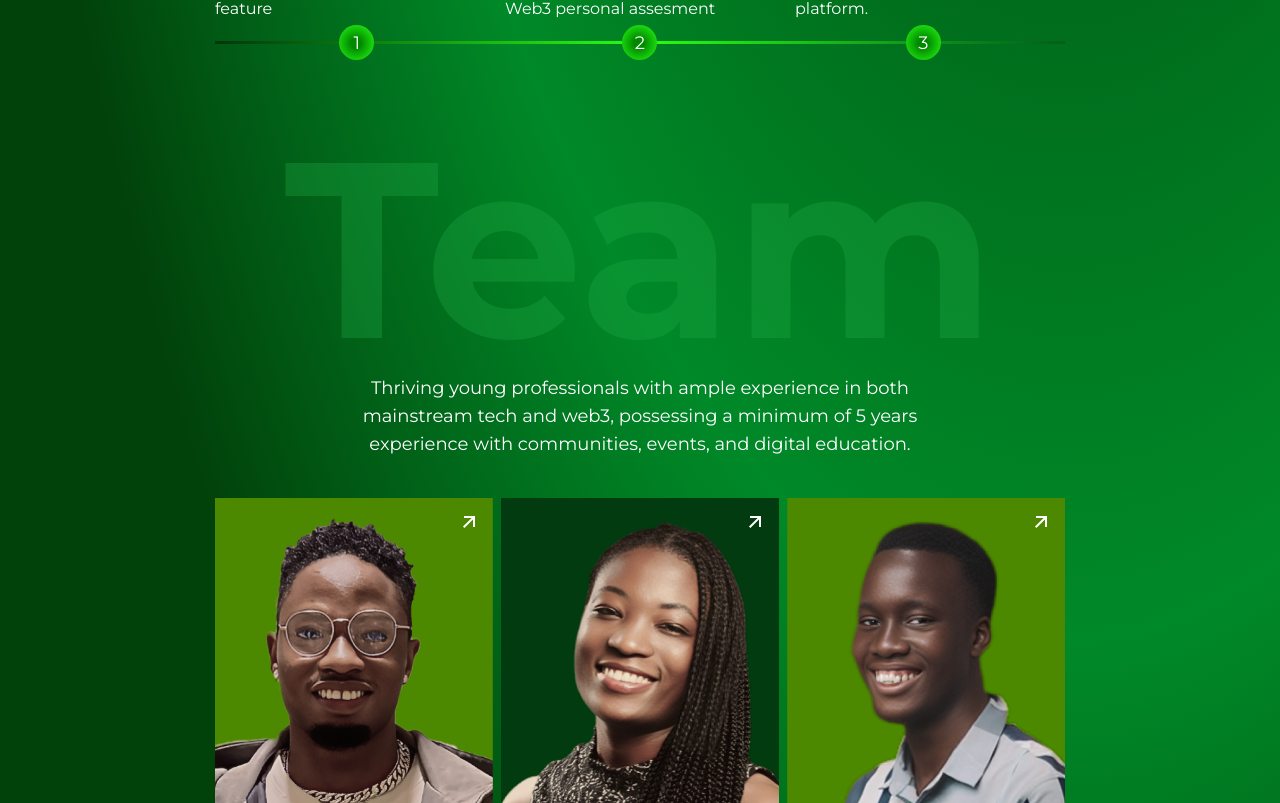
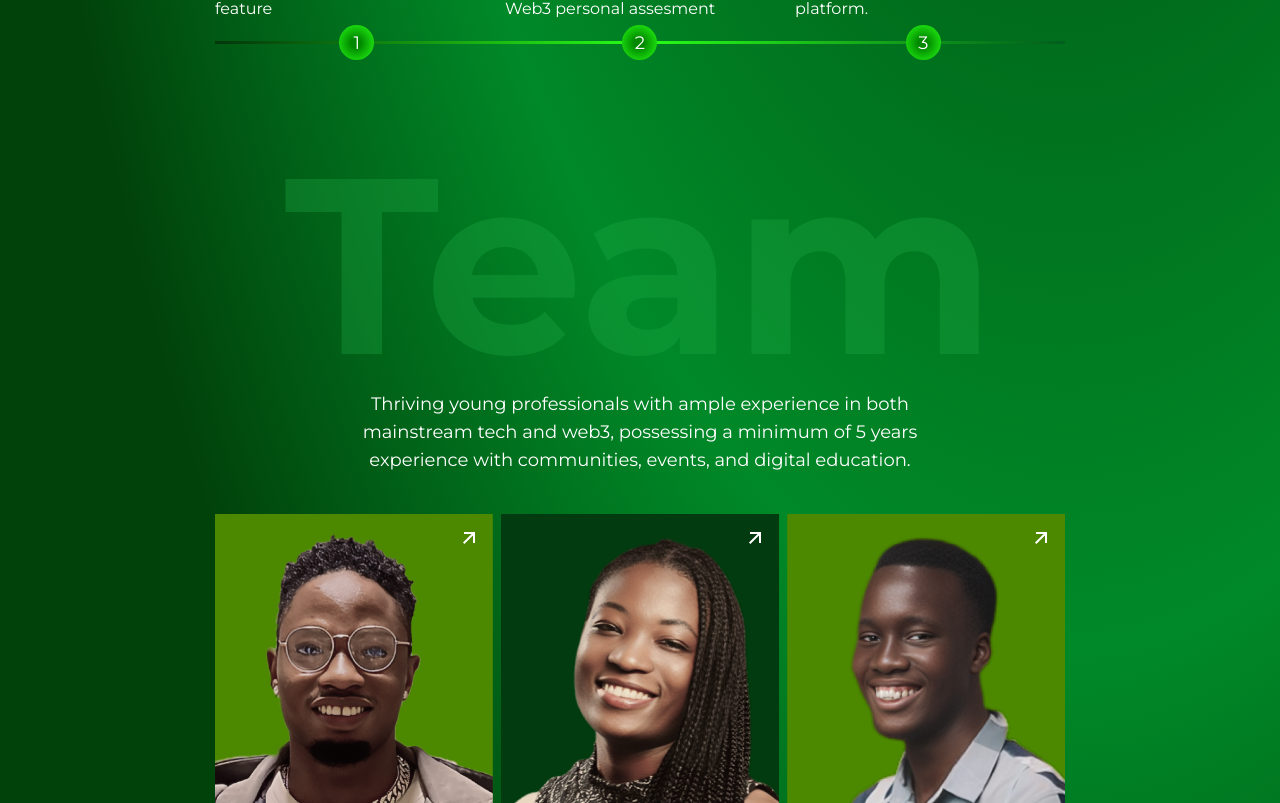
Before and after one commit to SprintIQ/SprintIQ-Landing-Page, a React (Vite) app: page / in a window 1280 px wide. Shown: the part 2277-3080 px from the top of the page. Built offline with nearby package versions, Linux system fonts and the light colour scheme.

Commit message:
final changes

```diff
--- a/src/components/About.tsx
+++ b/src/components/About.tsx
@@ -105,7 +105,7 @@ const About = () => {
 
         {/* TEAM */}
 
-   <div className="mt-20">
+   <div className="mt-24">
         <div>
         <h2 className="text-center text-8xl lg:text-[250px] font-bold text-[#1DAA4554] " >
             Team
```
